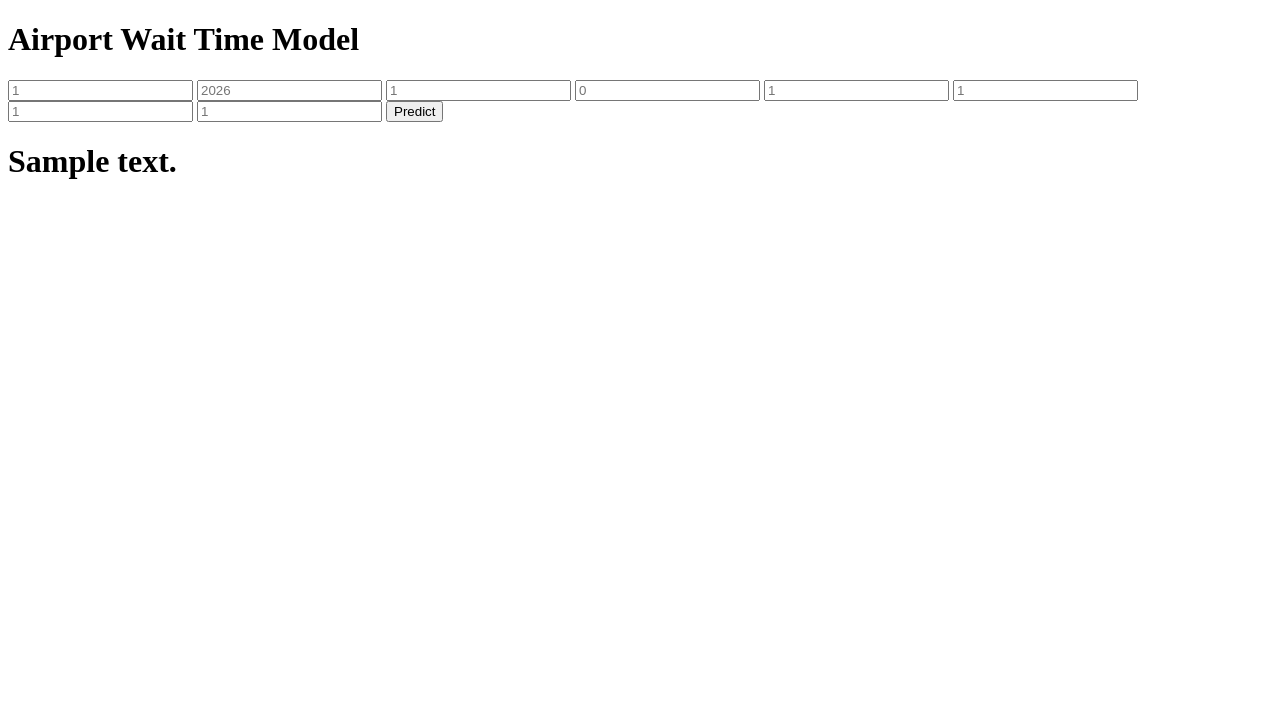
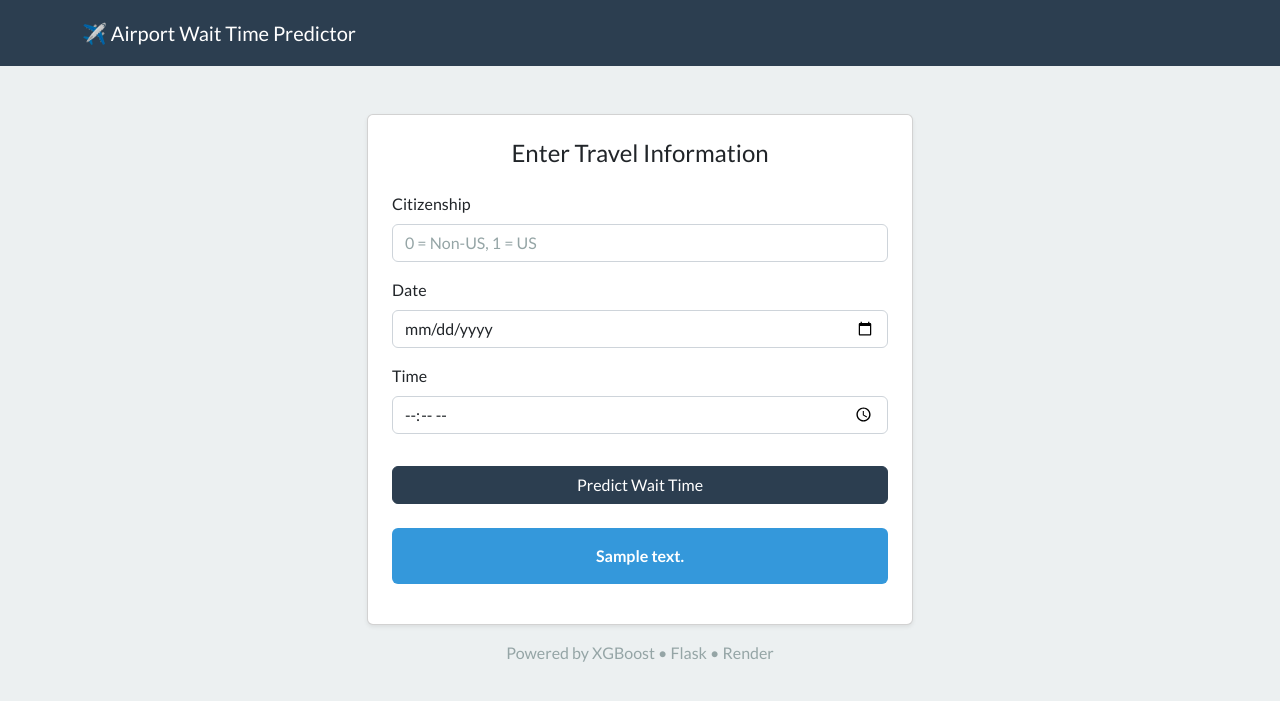
Before and after one commit to ssirimilla/airport-pred-flask, a Flask app: template templates/index.html in a window 1280 px wide. Shown: the top 701 px of the page. Run offline with Flask 3, Linux system fonts and the light colour scheme; the template is opened without the code that fills it: most values are stand-ins (such as "Sample title", 1, 10 or a date in 2020); some libraries are stand-ins or nearby versions.

Commit message:
Improve UI and use date/time inputs

```diff
--- a/app.py
+++ b/app.py
@@ -4,6 +4,7 @@ from flask import Flask, request, render_template
 import pandas as pd
 import os
 import xgboost as xgb
+from datetime import datetime
 
 # ---------- Load model ----------
 BASE_DIR = os.path.dirname(os.path.abspath(__file__))
@@ -22,19 +23,38 @@ def Home():
 @app.route("/predict", methods=["POST"])
 def predict():
     form = request.form
+    # ---- Parse inputs ----
+    citizenship = float(form["citizenship"])
 
-    feature_test = {
-        "citizenship": float(form["citizenship"]),
-        "Year": float(form["Year"]),
-        "Month": float(form["Month"]),
-        "Day": float(form["Day"]),
-        "sin_hour": float(form["sin_hour"]),
-        "cos_hour": float(form["cos_hour"]),
-        "sin_day": float(form["sin_day"]),
-        "cos_day": float(form["cos_day"]),
-    }
+    date_str = form["date"]      # YYYY-MM-DD
+    time_str = form["time"]      # HH:MM
 
-    test = pd.DataFrame([feature_test]).astype(float)
+    dt = datetime.strptime(f"{date_str} {time_str}", "%Y-%m-%d %H:%M")
+
+    year = dt.year
+    month = dt.month
+    day = dt.weekday()  # 0 = Monday
+
+    hour = dt.hour + dt.minute / 60.0
+
+    # ---- Cyclical encoding ----
+    sin_hour = np.sin(2 * np.pi * hour / 24)
+    cos_hour = np.cos(2 * np.pi * hour / 24)
+
+    sin_day = np.sin(2 * np.pi * day / 7)
+    cos_day = np.cos(2 * np.pi * day / 7)
+
+    # ---- Build dataframe ----
+    test = pd.DataFrame([{
+        "citizenship": citizenship,
+        "Year": year,
+        "Month": month,
+        "Day": day,
+        "sin_hour": sin_hour,
+        "cos_hour": cos_hour,
+        "sin_day": sin_day,
+        "cos_day": cos_day
+    }])
 
     # Ensure column order is exactly the same as training
     expected_order = [
--- a/requirements.txt
+++ b/requirements.txt
@@ -4,3 +4,4 @@ numpy
 pandas
 xgboost
 scikit-learn
+datetime
--- a/templates/index.html
+++ b/templates/index.html
@@ -1,4 +1,4 @@
-<!DOCTYPE html>
+<!-- <!DOCTYPE html>
 <html lang="en">
 <head>
     <meta charset="UTF-8">
@@ -11,14 +11,10 @@
         <h1>Airport Wait Time Model</h1>
 
         <form action = "{{url_for('predict')}}" method = "post">
-            <input type="text" name = "citizenship" placeholder="1" required="required"/>
-            <input type="text" name = "Year" placeholder="2026" required="required"/>
-            <input type="text" name = "Month" placeholder="1" required="required"/>
-            <input type="text" name = "Day" placeholder="0" required="required"/>
-            <input type="text" name = "sin_hour" placeholder="1" required="required"/>
-            <input type="text" name = "cos_hour" placeholder="1" required="required"/>
-            <input type="text" name = "sin_day" placeholder="1" required="required"/>
-            <input type="text" name = "cos_day" placeholder="1" required="required"/>
+            <input type="number" name="citizenship" placeholder="Citizenship (0 or 1)" required />
+
+            <input type="date" name="date" required />
+            <input type="time" name="time" required />
 
             <button type="submit" class = "btn btn-primary btn-block btn-large">Predict</button>
         </form>
@@ -28,4 +24,90 @@
         </h1>
     </div>
 </body>
+</html> -->
+
+<!DOCTYPE html>
+<html lang="en">
+<head>
+    <meta charset="UTF-8">
+    <title>Airport Wait Time Predictor</title>
+
+    <!-- Bootswatch Flatly Theme -->
+    <link
+      href="https://cdn.jsdelivr.net/npm/bootswatch@5.3.3/dist/flatly/bootstrap.min.css"
+      rel="stylesheet">
+</head>
+
+<body class="bg-light">
+
+<nav class="navbar navbar-dark bg-primary">
+    <div class="container">
+        <span class="navbar-brand mb-0 h1">
+            ✈️ Airport Wait Time Predictor
+        </span>
+    </div>
+</nav>
+
+<div class="container mt-5">
+    <div class="row justify-content-center">
+        <div class="col-md-6">
+
+            <div class="card shadow-sm p-4">
+                <h4 class="text-center mb-4">
+                    Enter Travel Information
+                </h4>
+
+                <form action="{{ url_for('predict') }}" method="post">
+
+                    <div class="mb-3">
+                        <label class="form-label">Citizenship</label>
+                        <input
+                            type="number"
+                            name="citizenship"
+                            class="form-control"
+                            placeholder="0 = Non-US, 1 = US"
+                            min="0"
+                            max="1"
+                            required>
+                    </div>
+
+                    <div class="mb-3">
+                        <label class="form-label">Date</label>
+                        <input
+                            type="date"
+                            name="date"
+                            class="form-control"
+                            required>
+                    </div>
+
+                    <div class="mb-3">
+                        <label class="form-label">Time</label>
+                        <input
+                            type="time"
+                            name="time"
+                            class="form-control"
+                            required>
+                    </div>
+
+                    <button class="btn btn-primary w-100 mt-3">
+                        Predict Wait Time
+                    </button>
+                </form>
+
+                {% if prediction_text %}
+                <div class="alert alert-info text-center mt-4">
+                    <strong>{{ prediction_text }}</strong>
+                </div>
+                {% endif %}
+            </div>
+
+            <p class="text-center text-muted mt-3">
+                Powered by XGBoost • Flask • Render
+            </p>
+
+        </div>
+    </div>
+</div>
+
+</body>
 </html>
```
